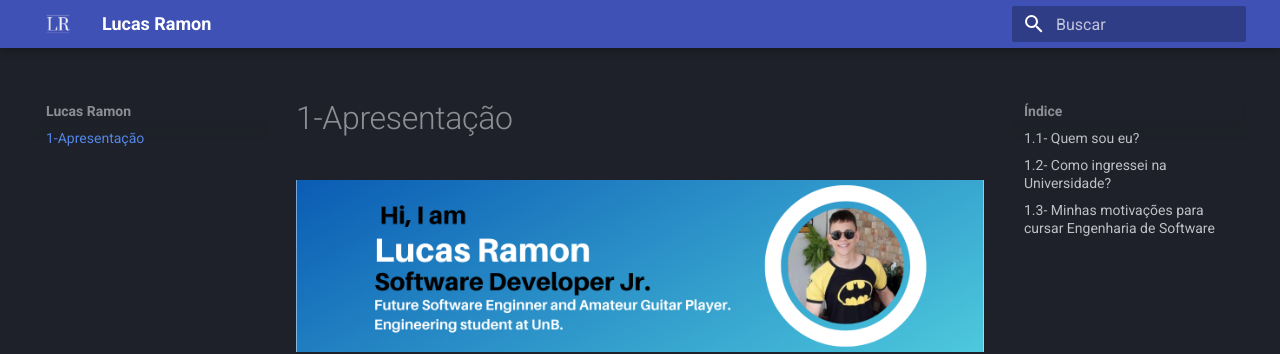
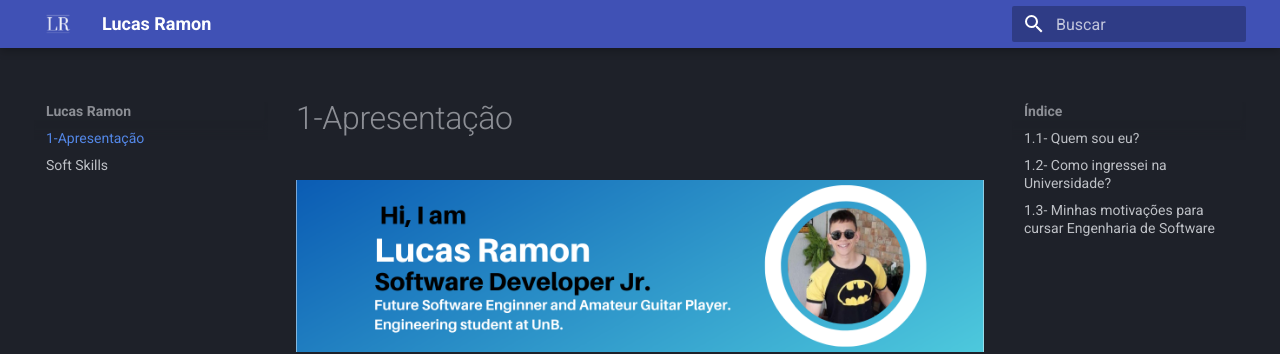
Before and after one commit to lramon2001/lramon2001.github.io, an MkDocs documentation site: the page built from docs/index.md, in a window 1280 px wide. Shown: the top 354 px of the page. Built offline with MkDocs 1.6.1 and Material for MkDocs 9.7.7, drawn with Linux system fonts in a browser that asks for light colours.

Commit message:
Update mkdocs.yml

```diff
--- a/mkdocs.yml
+++ b/mkdocs.yml
@@ -9,3 +9,4 @@ theme:
 
 nav:
   - 1-Apresentação: index.md
+  - Soft Skills:  softskills.md
```
